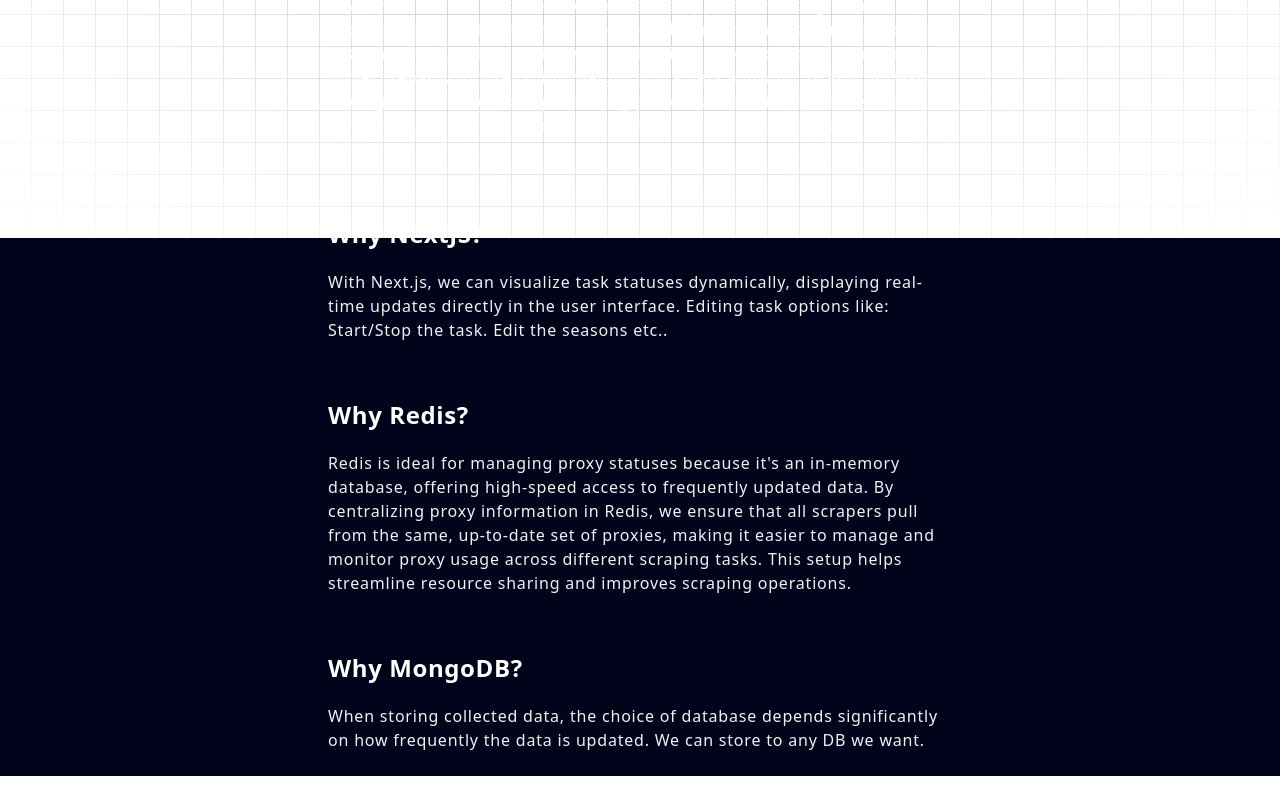
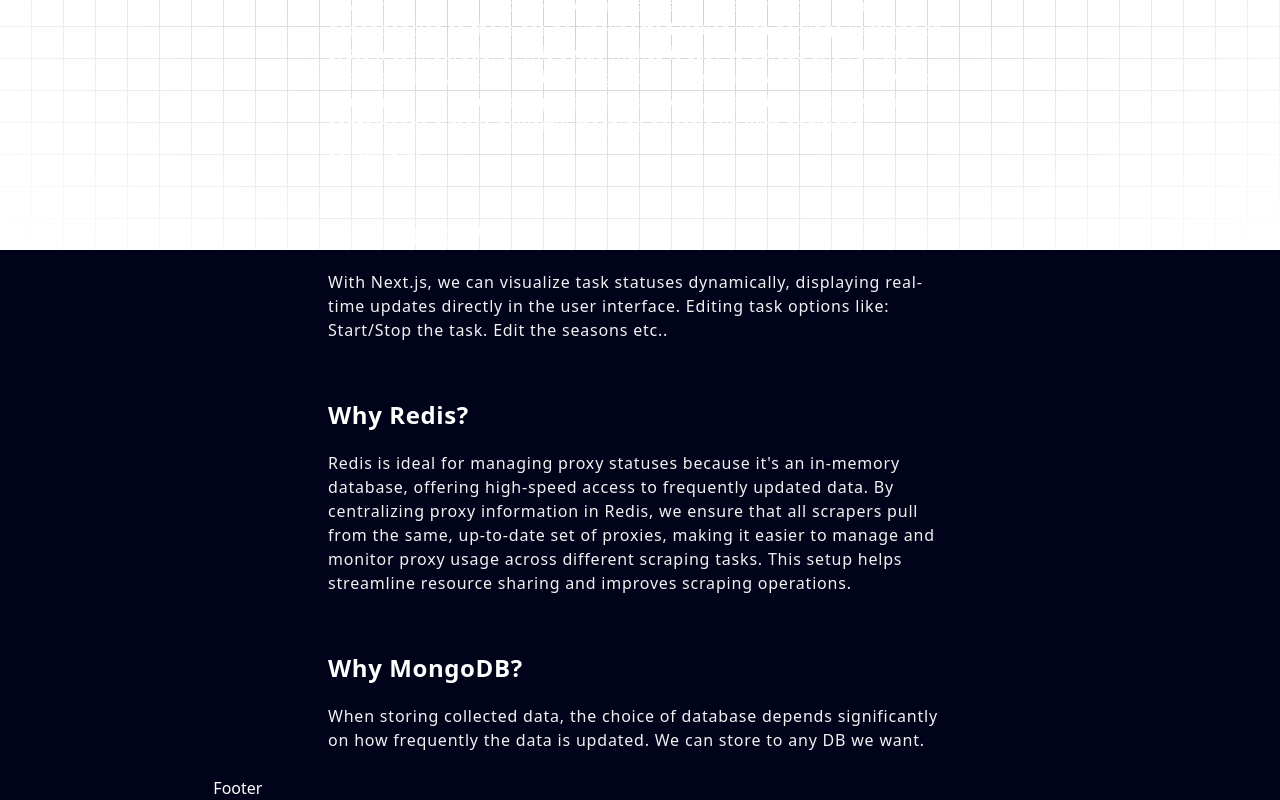
Before and after one commit to Fantomasa/cv, a Next.js app: page /projects/1 in a window 1280 px wide. Shown: the part 1100-1900 px from the top of the page. Before the commit the page ends 1876 px from the top, so only its background shows below. Built offline with nearby package versions, Linux system fonts and the light colour scheme.

Commit message:
add footer

```diff
--- a/src/app/layout.tsx
+++ b/src/app/layout.tsx
@@ -3,6 +3,7 @@
 import "./globals.css";
 import Nav from "@/components/Nav";
 import { navItems } from "@/data";
+import Footer from "@/components/Footer";
 
 const geistSans = localFont({
   src: "./fonts/GeistVF.woff",
@@ -31,6 +32,7 @@
         <main className="relative flex flex-col bg-black-100 justify-center overflow-hidden mx-auto">
           <Nav navItems={navItems} />
           {children}
+          <Footer />
         </main>
       </body>
     </html>
--- /dev/null
+++ b/src/components/Footer.tsx
@@ -0,0 +1,3 @@
+export default function Footer() {
+  return <footer className="w-2/3 mx-auto">Footer</footer>;
+}
--- a/src/components/Grid.tsx
+++ /dev/null
@@ -1,14 +0,0 @@
-import { gridItems } from "@/data";
-import { BentoGrid, BentoGridItem } from "./ui/BentoGrid";
-
-export default function Grid() {
-  return (
-    <section id="about">
-      <BentoGrid>
-        {gridItems.map((item) => (
-          <BentoGridItem key={item.id} id={item.id} title={item.title} description={item.description} className={item.className} />
-        ))}
-      </BentoGrid>
-    </section>
-  );
-}
```
